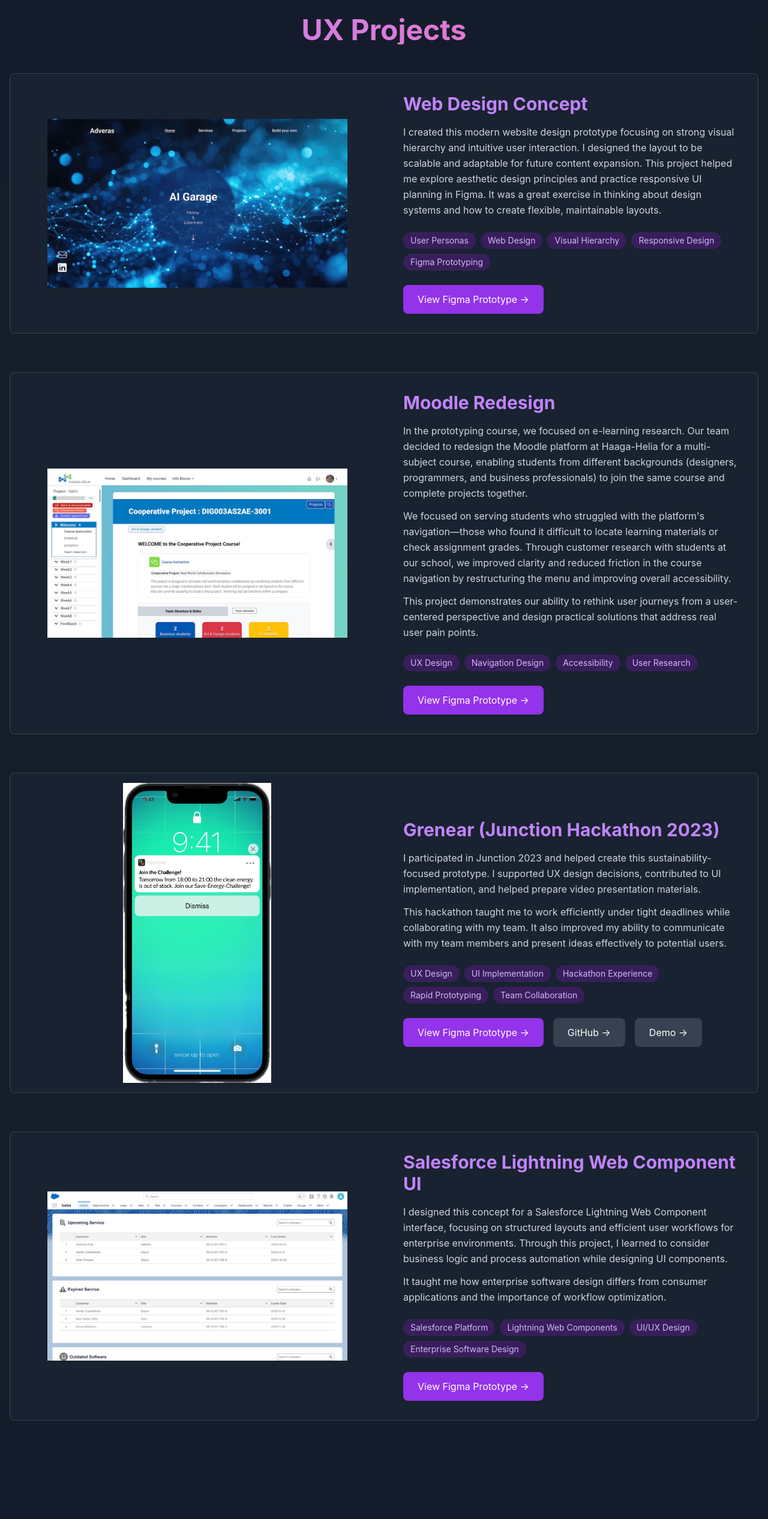
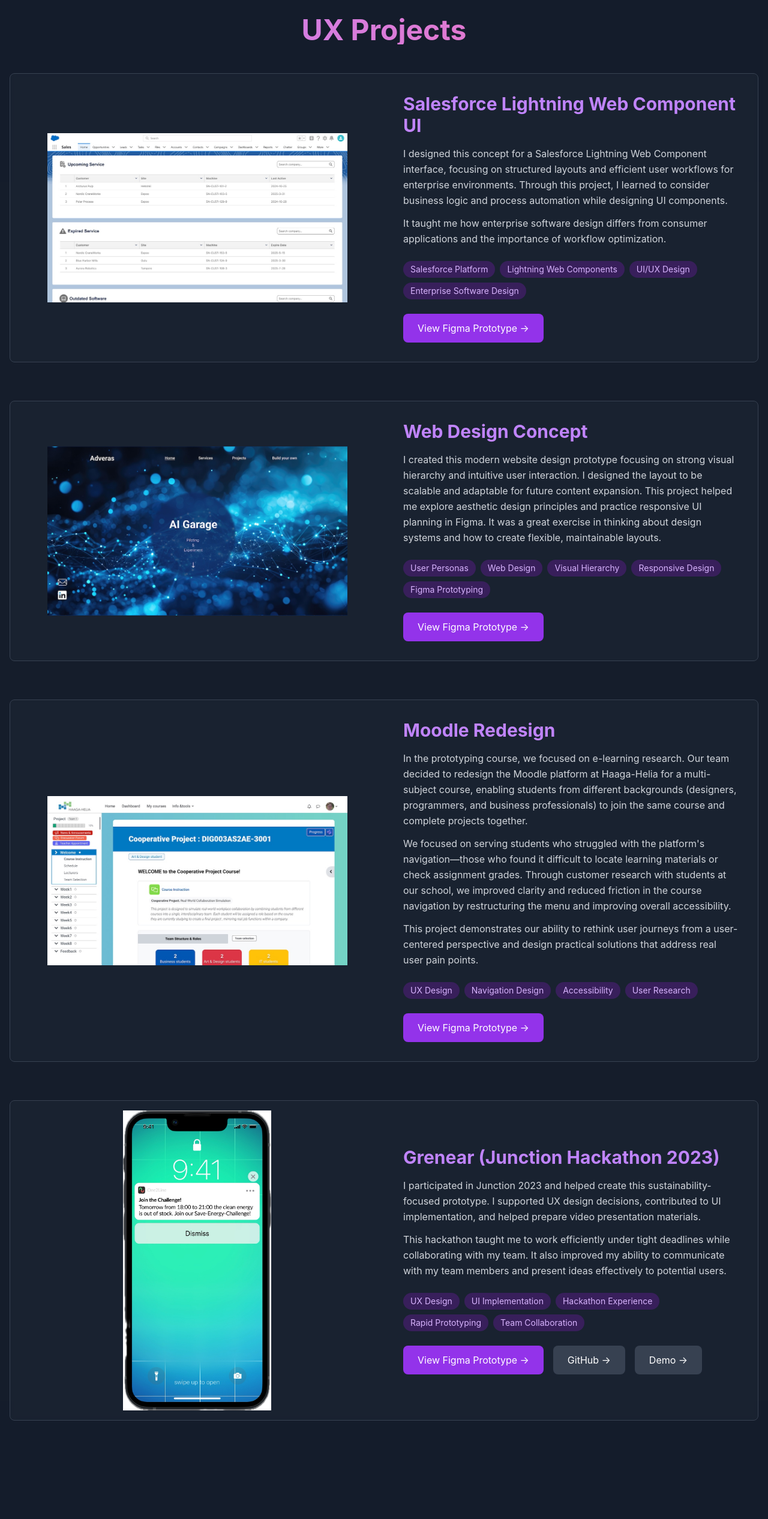
Before and after one commit to qian-27/my-portfolio, a React (Create React App) app: page / in a window 1280 px wide. Shown: the part 3000-5532 px from the top of the page at 60% size. Built offline with nearby package versions, Linux system fonts and the light colour scheme.

Commit message:
fixed order

```diff
--- a/src/data/projectsData.js
+++ b/src/data/projectsData.js
@@ -57,6 +57,16 @@
 ];
 
 export const uxProjects = [
+    {
+    title: "Salesforce Lightning Web Component UI",
+    description: [
+      "I designed this concept for a Salesforce Lightning Web Component interface, focusing on structured layouts and efficient user workflows for enterprise environments. Through this project, I learned to consider business logic and process automation while designing UI components.",
+      "It taught me how enterprise software design differs from consumer applications and the importance of workflow optimization."
+    ],
+    figmaLink: "https://www.figma.com/proto/fzJpul6bRDNf8UdD2jmvJp/Salesforce-LWC?node-id=1-4113&p=f&t=s1ScWP647dDhV3lU-1&scaling=min-zoom&content-scaling=fixed&page-id=0%3A1",
+    image: "/images/salesforce-lwc.jpg",
+    tags: ["Salesforce Platform", "Lightning Web Components", "UI/UX Design", "Enterprise Software Design"]
+  },
   {
     title: "Web Design Concept",
     description: "I created this modern website design prototype focusing on strong visual hierarchy and intuitive user interaction. I designed the layout to be scalable and adaptable for future content expansion. This project helped me explore aesthetic design principles and practice responsive UI planning in Figma. It was a great exercise in thinking about design systems and how to create flexible, maintainable layouts.",
@@ -86,15 +96,5 @@
     demo: "https://www.youtube.com/watch?v=12va3l8n3vw",
     image: "/images/grenear.jpg",
     tags: ["UX Design", "UI Implementation", "Hackathon Experience", "Rapid Prototyping", "Team Collaboration"]
-  },
-  {
-    title: "Salesforce Lightning Web Component UI",
-    description: [
-      "I designed this concept for a Salesforce Lightning Web Component interface, focusing on structured layouts and efficient user workflows for enterprise environments. Through this project, I learned to consider business logic and process automation while designing UI components.",
-      "It taught me how enterprise software design differs from consumer applications and the importance of workflow optimization."
-    ],
-    figmaLink: "https://www.figma.com/proto/fzJpul6bRDNf8UdD2jmvJp/Salesforce-LWC?node-id=1-4113&p=f&t=s1ScWP647dDhV3lU-1&scaling=min-zoom&content-scaling=fixed&page-id=0%3A1",
-    image: "/images/salesforce-lwc.jpg",
-    tags: ["Salesforce Platform", "Lightning Web Components", "UI/UX Design", "Enterprise Software Design"]
   }
 ];
```
